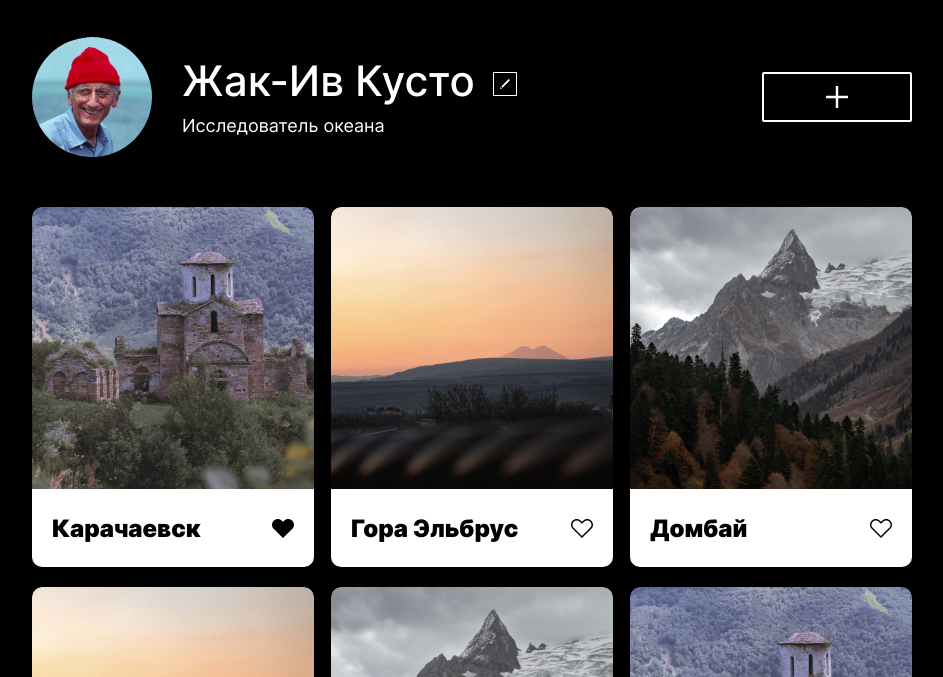
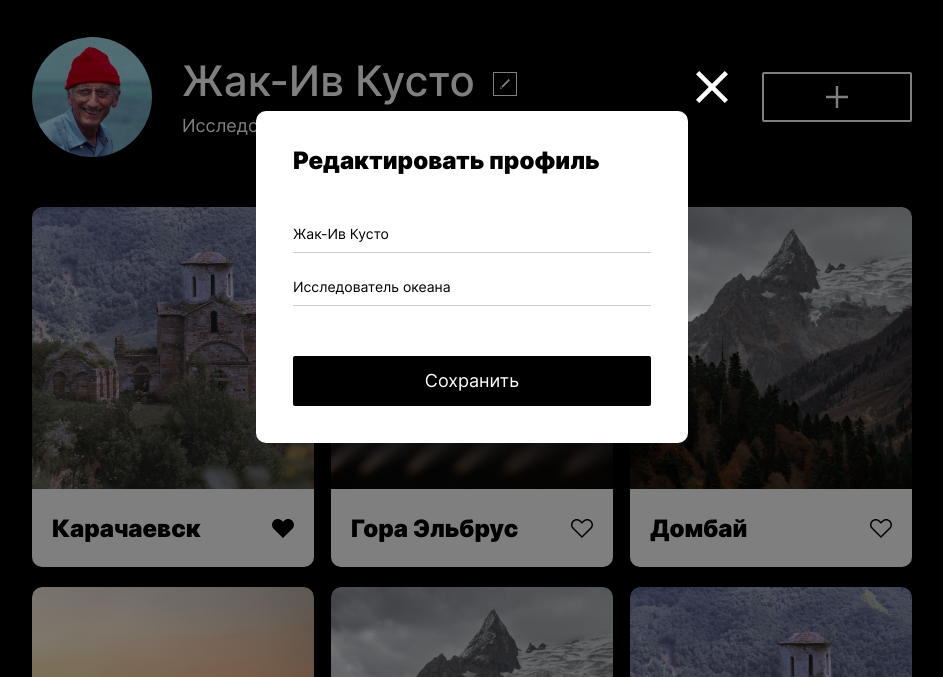
Before and after one commit to BychikhinaE/mesto-project, a plain HTML site: page index.html in a window 1280 px wide. Shown: the part 123-800 px from the top of the page, without its empty margins (168-1111 px from the left). Drawn offline with Linux system fonts and the light colour scheme.

Commit message:
кнопка закрытия

```diff
--- a/blocks/popup/__container/popup__container.css
+++ b/blocks/popup/__container/popup__container.css
@@ -4,6 +4,7 @@
   color: black;
   box-sizing: border-box;
   padding: 35px 37px 37px;
+  position: relative;
 }
 
 @media screen and (max-width: 550px) {
--- a/index.html
+++ b/index.html
@@ -85,7 +85,7 @@
       <footer class="footer">
         <p class="footer__copyright">© 2020 Mesto Russia</p>
       </footer>
-      <section class="popup">
+      <section class="popup popup_opened">
         <div class="popup__container">
           <h2 class="popup__title">Редактировать профиль</h2>
           <form action="#" class="popup__form" autocomplete="on" name="edit">
```
